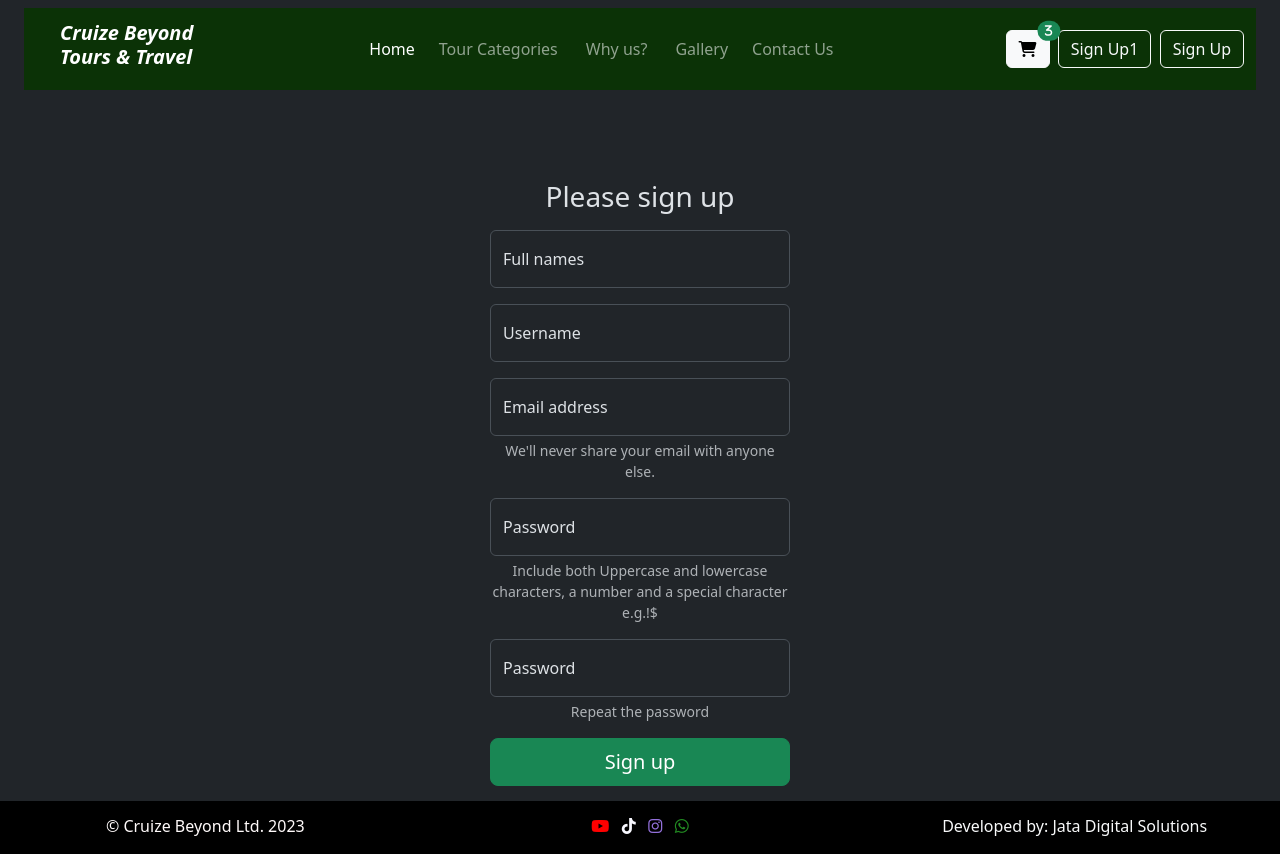
After one commit to wahomez/tours, a Django app: page /signup/ in a window 1280 px wide. The commit adds this page. Run offline with Django 4.2, Linux system fonts and the light colour scheme; some libraries are stand-ins or nearby versions.

Commit message:
cart, signin and signup pages added

```diff
--- a/base/urls.py
+++ b/base/urls.py
@@ -35,6 +35,9 @@ urlpatterns = [
     path("register/", views.Register, name="register"),
     path("login/", views.login_user, name="login"),
     path("logout/", views.logout_user, name="logout"),
+    path("signin/", views.signin, name="signin"),
+    path("signup/", views.signup, name="signup"),
+    path("cart/", views.cart, name="cart"),
     path("password_reset/", auth_views.PasswordResetView.as_view(), name='password_reset' ),
     path("password_reset/done/", auth_views.PasswordResetDoneView.as_view(), name='password_reset_done' ),
     path("reset/<uidb64>/<token>/", auth_views.PasswordResetConfirmView.as_view(), name='password_reset_confirm' ),
--- a/base/views.py
+++ b/base/views.py
@@ -206,6 +206,15 @@ def logout_user(request):
     logout(request)
     messages.success(request, ("You have successfully logged out"))
     return redirect("/")
+
+def cart(request):
+    return render(request, "cart.html")
+
+def signin(request):
+    return render(request, "signin.html")
+
+def signup(request):
+    return render(request, "signup.html")
 
 def tour_update(request, pk):
     booking = Booking.objects.get(id=pk)
--- a/static/css/style.css
+++ b/static/css/style.css
@@ -18,6 +18,14 @@
     background-color: #081f00;
     color: #fff;
     opacity: 1;
+}
+#signinContainer{
+    padding: 180px 15px 15px 15px;
+    max-width: 330px;
+}
+#signupContainer{
+    padding: 180px 15px 15px 15px;
+    max-width: 330px;
 }
 #homeContainer{
     background: url("../images/IMG_7554.JPG") center /*fixed*/;
@@ -333,56 +341,11 @@
 }
 #destinationBooking .label{
 }
-/*#checkout .bd-placeholder-img {
-    font-size: 1.125rem;
-    text-anchor: middle;
-    -webkit-user-select: none;
-    -moz-user-select: none;
-    user-select: none;
-}*/
-
-/*@media (min-width: 768px) {
-    .bd-placeholder-img-lg {
-        font-size: 3.5rem;
-    }
-}*/
-
-/*#checkout.b-example-divider {
-    height: 3rem;
-    background-color: rgba(0, 0, 0, .1);
-    border: solid rgba(0, 0, 0, .15);
-    border-width: 1px 0;
-    box-shadow: inset 0 .5em 1.5em rgba(0, 0, 0, .1), inset 0 .125em .5em rgba(0, 0, 0, .15);
-}*/
-
-/*#checkout.b-example-vr {
-    flex-shrink: 0;
-    width: 1.5rem;
-    height: 100vh;
-}*/
-
-/*#checkout.bi {
-    vertical-align: -.125em;
-    fill: currentColor;
-}*/
-
-/*#checkout.nav-scroller {
-    position: relative;
-    z-index: 2;
-    height: 2.75rem;
-    overflow-y: hidden;
-}*/
-
-/*#checkout.nav-scroller .nav {
-    display: flex;
-    flex-wrap: nowrap;
-    padding-bottom: 1rem;
-    margin-top: -1px;
-    overflow-x: auto;
-    text-align: center;
-    white-space: nowrap;
-    -webkit-overflow-scrolling: touch;
-}*/
+#cartContainer{
+}
+#cartHeader{
+    padding-top: 150px;
+}
 #checkoutContent{
     padding: 100px 0 0 0;
 }
@@ -418,14 +381,6 @@
     -webkit-appearance: none;
     margin: 0;
 }
-/*jquery intltelinput plugin*/
-/*.iti__flag {background-image: url("itlphoneselector/build/img/flags.png");}
-
-@media (-webkit-min-device-pixel-ratio: 2), (min-resolution: 192dpi) {
-    .iti__flag {background-image: url("itlphoneselector/build/img/flags@2x.png");}
-}*/
-
-
 #galleryContainer{
     background-color: black;
 }
--- a/templates/includes/navigation.html
+++ b/templates/includes/navigation.html
@@ -57,11 +57,31 @@
                 </li>-->
             </ul>
         </div>
+        <!--<a class="btn btn-light" role="button" href={% url "cart"%}>
+            <i class="fa-solid fa-cart-shopping">
+                <span class="badge rounded-pill text-bg-dark">4</span>
+            </i>
+        </a>-->
+        <a class="btn btn-light position-relative" role="button" href={% url "cart"%}>
+        <i class="fa-solid fa-cart-shopping">
+            <span class="position-absolute top-0 start-100 translate-middle badge rounded-pill bg-success">
+                3
+                <span class="visually-hidden">cart items</span>
+            </span>
+        </i>
+        </a>
+        &nbsp;&nbsp;
+        <!--<a class="btn btn-outline-light" role="button" href={% url "signin"%}>Sign In</a>
+        &nbsp;&nbsp;-->
+        <a class="btn btn-outline-light" role="button" href={% url "signup"%}>Sign Up1</a>
+        &nbsp;&nbsp;
         {% if user.is_authenticated %}
 
 
-        <a class="nav-link link-light">{{user}}</a>
-        &emsp;
+        <!--<a class="nav-link link-light">{{user}}</a>
+        <a class="btn btn-light" role="button">{{user}}</a>-->
+        <button type="button" class="btn btn-light">{{user}}</button>
+        &nbsp;&nbsp;
         <a role="button" class="btn btn-outline-light" href={% url "logout"%}>Logout</a>
         {% else %}
         <!--<a class="nav-link" href="#registerModal">Sign Up</a>-->
--- a/templates/index.html
+++ b/templates/index.html
@@ -50,7 +50,7 @@
                             <label for="userEmail" class="form-label">Email Address</label>
                             <div class="">
                                 <!--<span class="input-group-text" id="usernameHelp">@</span>-->
-                                <input type="email" class="form-control" name="email" aria-describedby="userEmailHelp" required>
+                                <input type="email" class="form-control" name="email" aria-describedby="userEmailHelp" id="userEmail" required>
                                 <div class="valid-feedback">
                                     All good!
                                 </div>
@@ -61,7 +61,7 @@
                             <br>
                             <div class="">
                                 <label for="userPassword" class="form-label">Password</label>
-                                <input type="password" class="form-control" name="password" required>
+                                <input type="password" class="form-control" name="password" id="userPassword" required>
                                 <div class="valid-feedback">
                                     All good!
                                 </div>
@@ -96,6 +96,7 @@
                 {% else %}
                     <button type="button" class="btn btn-outline-light" data-bs-toggle="modal" data-bs-target="#loginModal">Sign In</button>
                 {% endif %}
+                <a class="btn btn-outline-light" role="button" href={% url "signin"%}> Sign In1 </a>
 
             </div>
         </div>
--- /dev/null
+++ b/templates/signup.html
@@ -0,0 +1,66 @@
+{% extends 'header.html' %}
+{% block content %}
+{% load static %}
+<main class="min-vh-100 w-100 m-auto text-center" id="signupContainer">
+  <form class="needs-validation" id="signupForm" method="post" novalidate>
+    <h1 class="h3 mb-3 fw-normal">Please sign up</h1>
+
+    <div class="form-floating mb-3">
+      <input type="text" class="form-control" id="userFullNames" placeholder="Full Names" required>
+      <label for="userFullNames">Full names</label>
+      <div class="valid-feedback">
+        All good!
+      </div>
+      <div class="invalid-feedback">
+        Enter your full names
+      </div>
+    </div>
+    <div class="form-floating mb-3">
+      <input type="text" class="form-control" id="username" placeholder="Username" required>
+      <label for="username">Username</label>
+      <div class="valid-feedback">
+        All good!
+      </div>
+      <div class="invalid-feedback">
+       Enter a username
+      </div>
+    </div>
+    <div class="form-floating mb-3">
+      <input type="email" class="form-control" id="userEmail" placeholder="name@example.com" required>
+      <label for="userEmail">Email address</label>
+      <div id="userEmailHelp" class="form-text">We'll never share your email with anyone else.</div>
+      <div class="valid-feedback">
+        All good!
+      </div>
+      <div class="invalid-feedback">
+        Please enter an email address
+      </div>
+    </div>
+    <div class="form-floating mb-3">
+      <input type="password" class="form-control" id="userPassword1" placeholder="Enter a password" required>
+      <label for="userPassword2">Password</label>
+      <div id="userPasswordHelp1" class="form-text">Include both Uppercase and lowercase characters, a number and a special character e.g.!$</div>
+      <div class="valid-feedback">
+        All good!
+      </div>
+      <div class="invalid-feedback">
+        Enter a password
+      </div>
+    </div>
+    <div class="form-floating mb-3">
+      <input type="password" class="form-control" id="userPassword2" placeholder="Repeat the password" required>
+      <label for="userPassword2">Password</label>
+      <div id="userPasswordHelp2" class="form-text">Repeat the password</div>
+      <div class="valid-feedback">
+        All good!
+      </div>
+      <div class="invalid-feedback">
+        Enter a password
+      </div>
+    </div>
+
+    <button class="w-100 btn btn-lg btn-success" type="submit">Sign up</button>
+  </form>
+</main>
+
+{% endblock content %}
```
Also changed, not shown: templates/cart.html (added, +76 -0 lines), templates/signin.html (added, +41 -0 lines).
